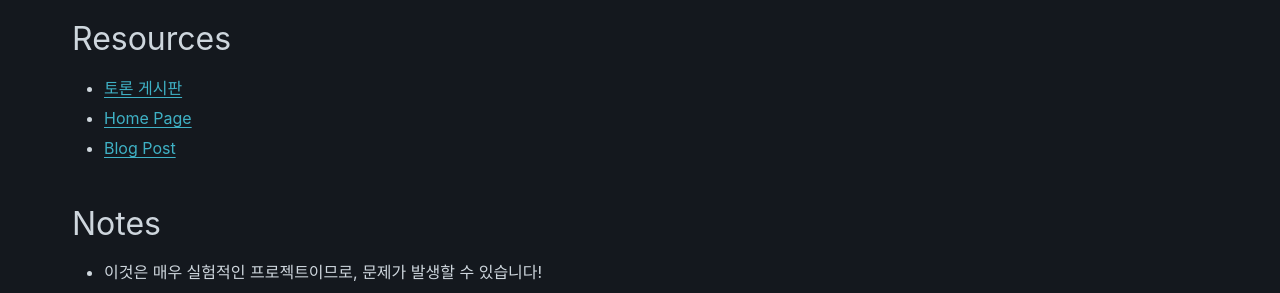
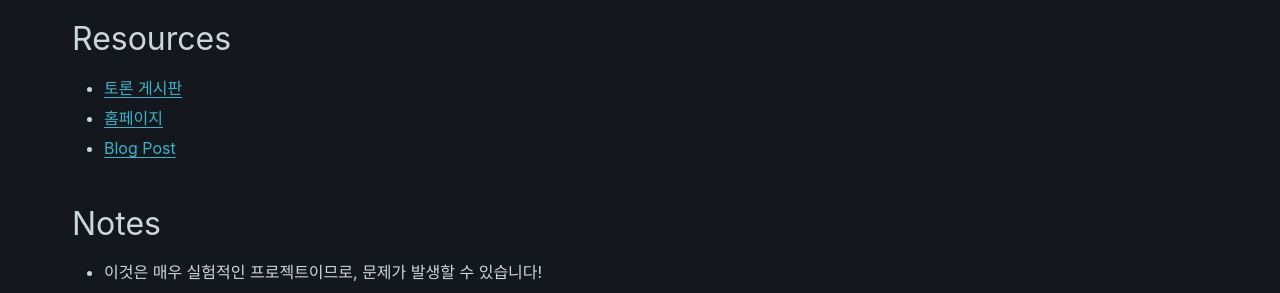
Before and after one commit to pyscript/pyscript, a Sphinx documentation site: the page built from docs/doc_kr/README.md, in a window 1280 px wide and 900 px high, scrolled down 920 px. Shown: the part 332-625 px from the top of the window. Built offline with Sphinx 7.4.7 and the PyData theme 0.15.4, drawn with Linux system fonts in a browser that asks for light colours.

Commit message:
Update docs/doc_kr/README.md
Co-authored-by: weensy <hello@weensy.dev>

```diff
--- a/docs/doc_kr/README.md
+++ b/docs/doc_kr/README.md
@@ -35,7 +35,7 @@ PyScript를 사용 하려면, 다음과 같이 html 페이지에 적절한 pyscr
 ## Resources
 
 * [토론 게시판](https://community.anaconda.cloud/c/tech-topics/pyscript)
-* [Home Page](https://pyscript.net/)
+* [홈페이지](https://pyscript.net/)
 * [Blog Post](https://engineering.anaconda.com/2022/04/welcome-pyscript.html)
 
 ## Notes
```
